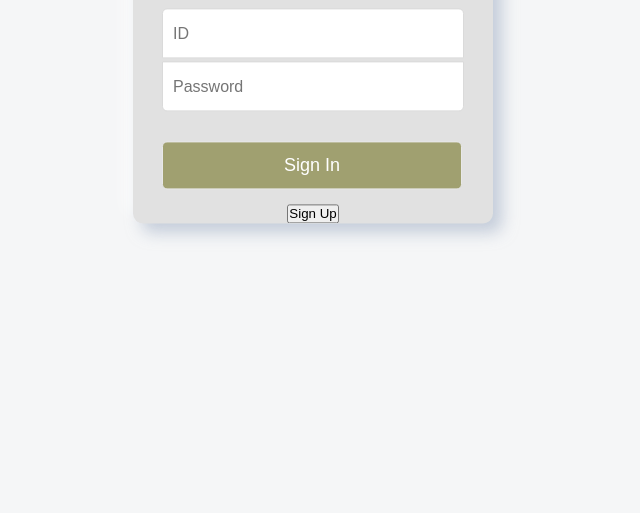
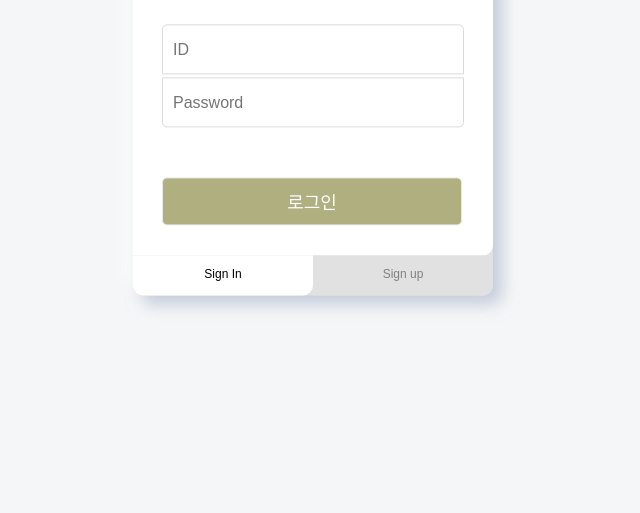
Before and after one commit to NewPlus/SubscriptionPlanner, a PHP site: page /login.php in a window 1280 px wide. Shown: the part 287-800 px from the top of the page, without its empty margins (327-967 px from the left). Run offline with PHP 8.4, Linux system fonts and the light colour scheme; data that the repository does not hold is empty.

Commit message:
Update login.php

```diff
--- a/css/login.php
+++ b/css/login.php
@@ -3,11 +3,8 @@
 <head>
     <title>SubscriptionPlanner Sign In</title>
     <link rel="stylesheet" href="style.css">
-    <link rel="preconnect" href="https://fonts.gstatic.com">
-    <link rel="stylesheet" href="https://fonts.googleapis.com/css2?family=Montserrat:wght@300;400;500&display=swap">
 </head>
 <body>
-     <body background="배경.jpg">
      <?php
           $u_id = $_POST['u_id'];
           $u_pw = $_POST['u_pw'];
@@ -39,30 +36,34 @@
           }
      ?>
      <div class="signIn_main">
-          <div class="signIn_title">
-               <p>Subscription</p>
-               <p>Planner</p>
-          </div>
-          <form action="login.php" method="POST">
+          <section class="input_section">
+               <div class="logo_art">
+                    <img src="title.png">
+               </div>
+               <form action="login.php" method="POST">
                <div class="signIn_id">
-                    <input type = "text" name = "u_id" placeholder="ID" onfocus="this.placeholder=''" onblur="this.placeholder='ID'" ><br>
+                  <input type = "text" name = "u_id" placeholder="ID" onfocus="this.placeholder=''" onblur="this.placeholder='ID'" ><br>
                </div>
                <div class="signIn_pw">
-                    <input type = "password" name = "u_pw" placeholder="Password" onfocus="this.placeholder=''" onblur="this.placeholder='Password'"><br>
+                  <input type = "password" name = "u_pw" placeholder="Password" onfocus="this.placeholder=''" onblur="this.placeholder='Password'"><br>
                </div>
-               <div class="signIn_checkIdpw">
+               <div class="check_idpw">
                <?php
                     if($empty_u == 1){
                          echo "<p>사용자 ID가 존재하지 않습니다.</p>";
                     }
                     if($wrong_pw == 1){
-                         echo "<p>&nbsp;&nbsp;&nbsp;&nbsp;&nbsp;&nbsp;비밀번호가 틀렸습니다.</p>";
+                         echo "<p>비밀번호가 틀렸습니다.</p>";
                     }
                ?>
                </div>
-               <button class="signIn_button" type="summit">Sign In</button>
-          </form>
-          <button class="OB_signUp" onclick="location.href='register.php' ">Sign Up</button>
+               <button class="signIn_button" type="summit">로그인</button>
+               </form>
+          </section>
+          <section class="other_buttons">
+             <button class="OB_signIn0">Sign In</button>
+             <button class="OB_signUp1" onclick="location.href='register.php' ">Sign up</button>
+          </div>
      </div>
 </body>
 </html>
```
